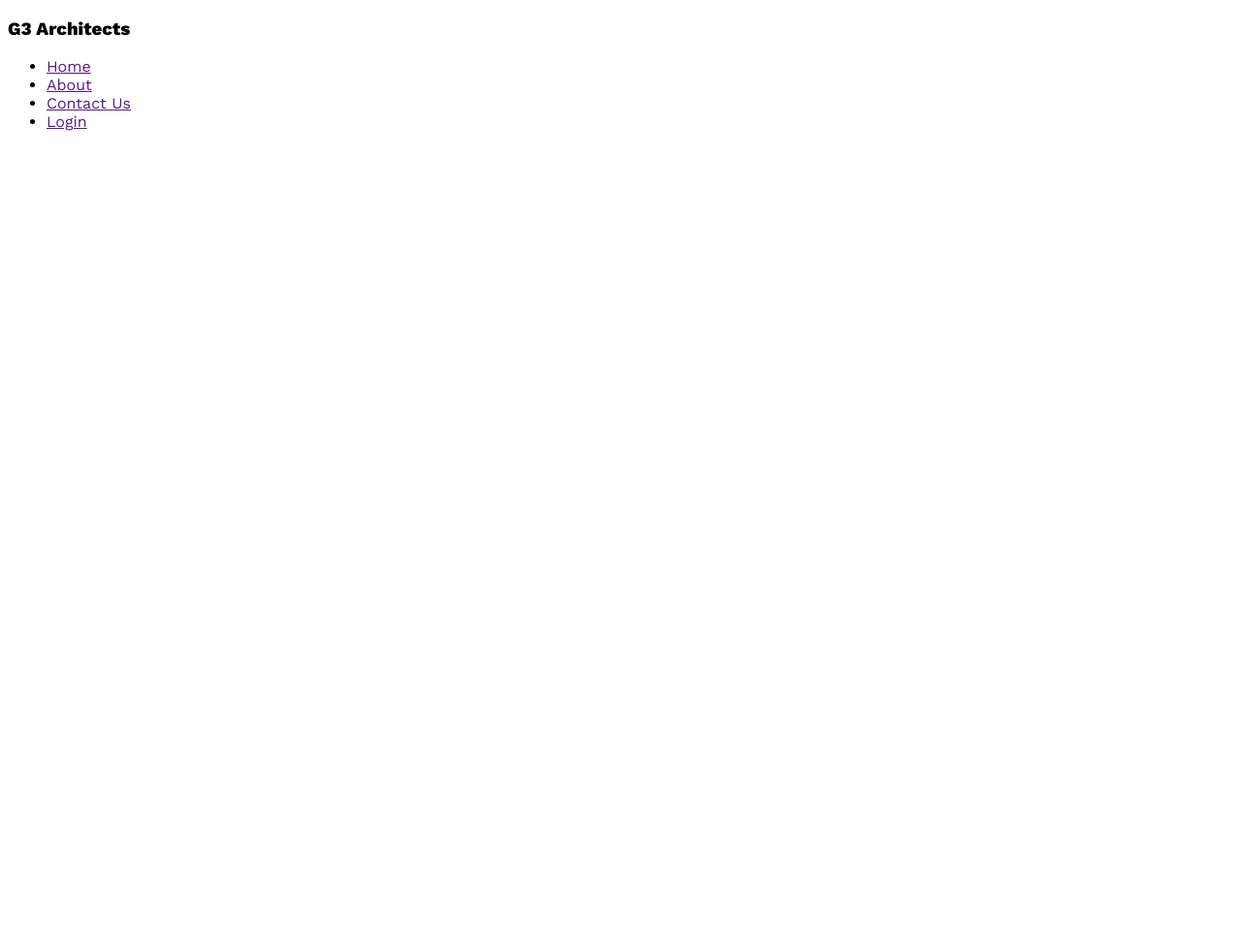
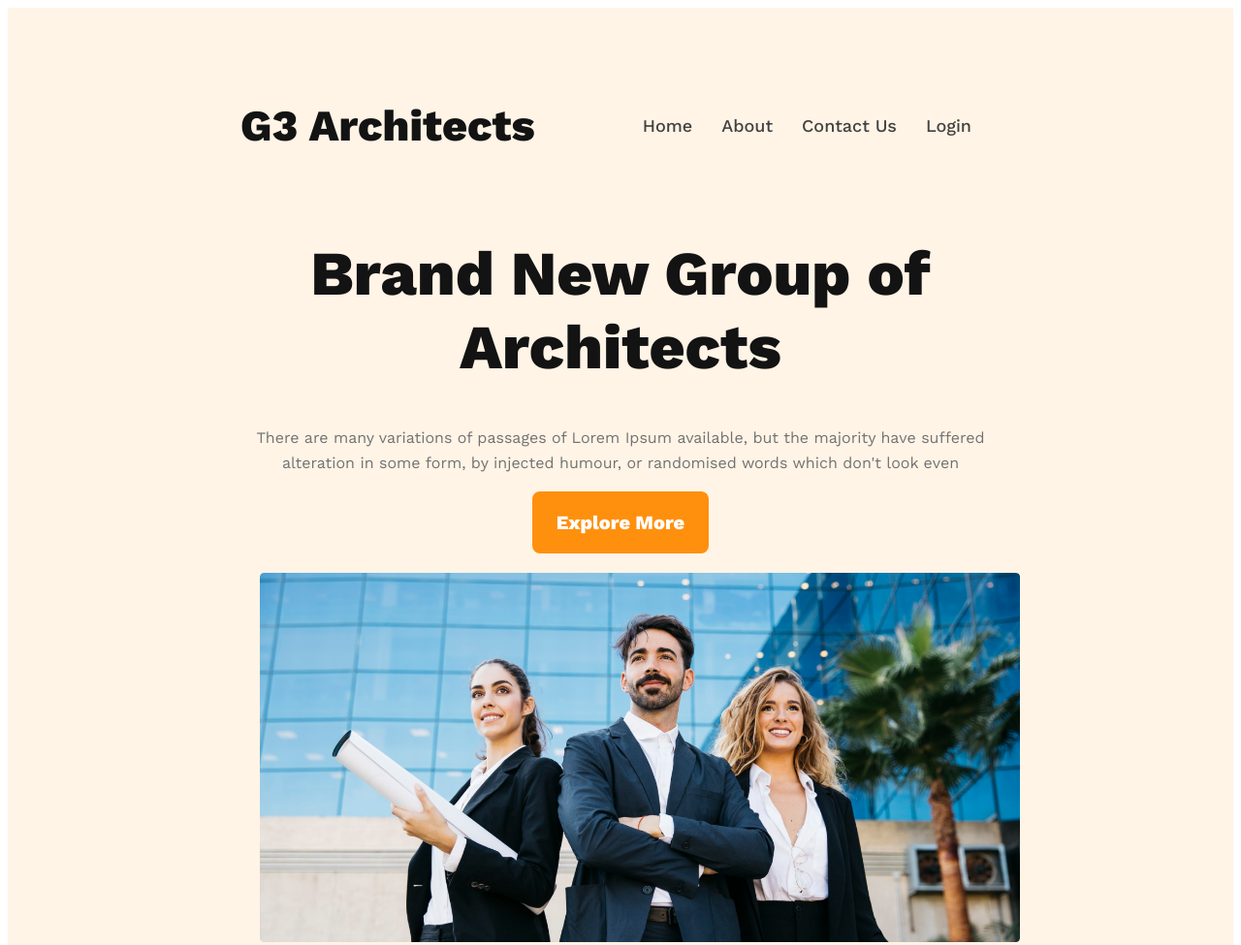
Before and after one commit to shantob168/g3_architects_website, a plain HTML site: page index.html in a window 1280 px wide. Shown: the top 975 px of the page at 97% size. Before the commit the page ends 800 px from the top, so only its background shows below. Drawn offline with nearby package versions, Linux system fonts and the light colour scheme.

Commit message:
banner push

```diff
--- a/index.html
+++ b/index.html
@@ -10,7 +10,7 @@
 <body>
   <header>
  <nav>
-  <h3>G3 Architects</h3>
+  <h3 class="nav-title">G3 Architects</h3>
   <ul>
     <li><a href="">Home</a></li>
     <li><a href="">About</a></li>
@@ -18,6 +18,20 @@
     <li><a href="">Login</a></li>
   </ul>
  </nav>
+ <div class="banner">
+ <div class="banner-contant">
+  <h1 class="banner-title">Brand New
+    Group of Architects
+    </h1>
+   <p class="banner-description">
+    There are many variations of passages of Lorem Ipsum available, but the majority have suffered alteration in some form, by injected humour, or randomised words which don't look even
+   </p>
+   <button class="btn-primary">Explore More</button>
+ </div>
+
+   <img src="images/banner.png" alt="">
+
+ </div>
   </header>
   <main>
 
--- a/styles/architects.css
+++ b/styles/architects.css
@@ -4,3 +4,72 @@
   *{
     font-family: 'Work Sans', sans-serif;
   }
+  /* Header style */
+  header{
+    background: rgba(255, 144, 14, 0.10);
+    padding: 50px 240px;
+  }
+  .nav-title{
+    color:#131313;
+    font-size: 45px;
+    font-weight: 700;
+  }
+  nav{
+    display: flex;
+    justify-content: space-between;
+    align-items: center;
+  }
+  nav > ul{
+    display: flex;
+
+  }
+  nav li{
+    list-style: none;
+    margin-right: 30px;
+    font-weight: 500;
+    font-size: 18px;
+  }
+  nav li  a{
+    text-decoration: none;
+    color: #424242;
+  }
+/* banner style */
+.banner-contant{
+  max-width: 800px;
+  text-align: center;
+  margin: 0 auto;
+}
+.banner-title{
+  color:  #131313;
+  font-size: 64px;
+  font-weight: 700;
+}
+.banner-description{
+  color: var(--dark-03, #727272);
+  font-size: 16px;
+  font-weight: 400;
+  line-height: 26px;
+}
+.btn-primary{
+  color: #FFF;
+  font-size: 20px;
+  font-weight: 600;
+  padding: 20px 25px;
+  border-radius: 8px;
+  background: #FF900E;
+  cursor: pointer;
+  border: 0;
+}
+.banner img{
+  width: 100%;
+  margin: 20px;
+}
+/* respossive media quare */
+@media screen and (max-width:576px) {
+ header{
+  padding: 20px;
+ }
+ nav{
+  flex-direction: column;
+ }
+}
```
